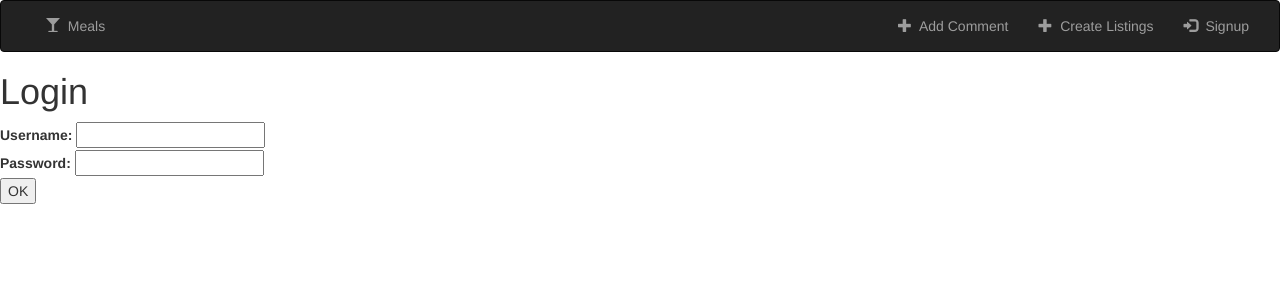
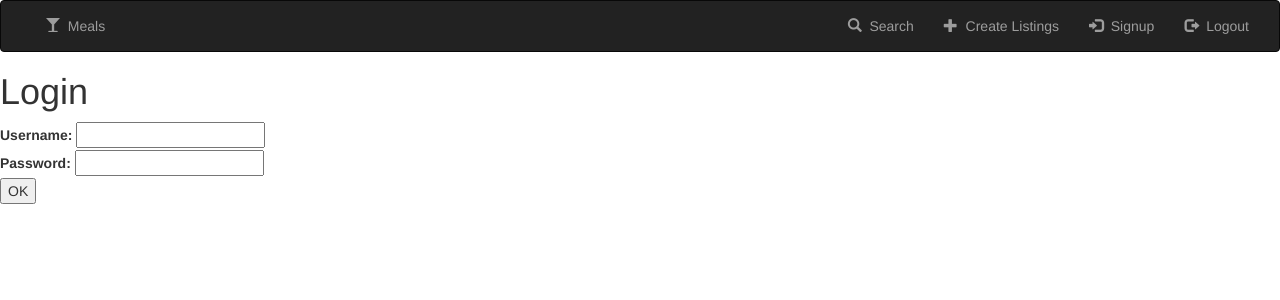
Before and after one commit to zona-li/Dining, a Django app: page /login/ in a window 1280 px wide. Shown: the top 300 px of the page. Run offline with Django 3.2, Linux system fonts and the light colour scheme; some libraries are stand-ins or nearby versions.

Commit message:
web page navbar

```diff
--- a/app/web/api/templates/api/login.html
+++ b/app/web/api/templates/api/login.html
@@ -37,11 +37,16 @@
         </ul>
 
         <ul class="nav navbar-nav navbar-right">
-            <li class="">
+        <li class="">
+                <a href="{% url 'search_listing' %}">
+                    <span class="glyphicon glyphicon-search" aria-hidden="true"></span>&nbsp; Search
+                </a>
+            </li>
+            <!-- <li class="">
                 <a href="#">
                     <span class="glyphicon glyphicon-plus" aria-hidden="true"></span>&nbsp; Add Comment
                 </a>
-            </li>
+            </li> -->
             <li class="">
                 <a href="{% url 'create_listing' %}">
                     <span class="glyphicon glyphicon-plus" aria-hidden="true"></span>&nbsp; Create Listings
@@ -50,6 +55,11 @@
             <li class="">
                 <a href="{% url 'create_account' %}">
                     <span class="glyphicon glyphicon-log-in" aria-hidden="true"></span>&nbsp; Signup
+                </a>
+            </li>
+            <li class="">
+                <a href="{% url 'logout' %}">
+                    <span class="glyphicon glyphicon-log-out" aria-hidden="true"></span>&nbsp; Logout
                 </a>
             </li>
         </ul>
```
Also changed, not shown: app/web/api/templates/api/create_account.html (+12 -2 lines), app/web/api/templates/api/create_listing.html (+7 -2 lines), app/web/api/templates/base.html (+10 -0 lines).
